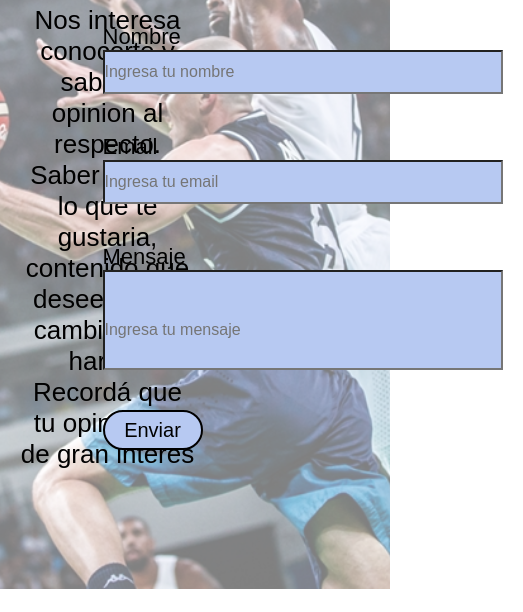
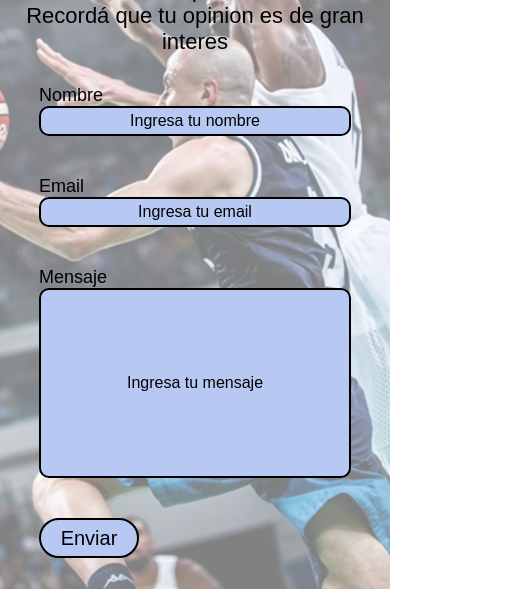
Before and after one commit to lucasdepetris10/proyecto-final-ginobili, a website: page pages/contacto.html in a window 390 px wide. Shown: the part 255-867 px from the top of the page, 523 px wide, since content can reach past the window. Drawn offline with Linux system fonts and the light colour scheme; a web font is replaced by a local one.

Commit message:
responsive mobile contacto

```diff
--- a/pages/contacto.html
+++ b/pages/contacto.html
@@ -39,7 +39,7 @@
                 </div>
                 <div>
                     <label for="mensaje">Mensaje</label>
-                    <input  class="mensajeCuadro" type="text" id="Mensaje" required placeholder="Ingresa tu mensaje">
+                    <input type="text" id="Mensaje" required placeholder="Ingresa tu mensaje">
                 </div>
                 <div>
                     <button type="button">Enviar</button>
--- a/sass/layout/_main-contacto.scss
+++ b/sass/layout/_main-contacto.scss
@@ -45,6 +45,12 @@
     }
     input{
         background-color: map-get($colores, fondoPrincipal);
+        border-radius: 10px;
+        border: $border;
+        &::placeholder{
+            color: black;
+            text-align: center;
+        }
     }
     label{
         font-size: map-get($letras, 4);
@@ -58,28 +64,26 @@
     .form div:nth-child(2) input{
         display: flex;
         flex-direction: column;
-        padding-bottom: 20px;
-        padding-top: 20px;
         font-size: map-get($letras, 1);
         width: 400px;
-        height: 30px;
+        height: 40px;
     }
     .form div:nth-child(3) input{
         display: flex;
         flex-direction: column;
-        padding-bottom: 20px;
-        padding-top: 20px;
         font-size: map-get($letras, 1);
         width: 400px;
-        height: 30px;
+        height: 40px;
     }
     .form div:nth-child(4) input{
         display: flex;
         flex-direction: column;
         width: 400px;
-        height: 100px;
-        padding-top: 20px;
+        height: 140px;
         font-size: map-get($letras, 1);
+        &::placeholder{
+            text-align: center;
+        }
     }
     .form div:nth-child(5) button{
         width: 100px;
--- a/sass/layout/mediaQuerry/_media320.scss
+++ b/sass/layout/mediaQuerry/_media320.scss
@@ -263,4 +263,47 @@
         border-radius: 20px;
     }
 }
+/*MAIN CONTACTO*/
+.contacto{
+    display: flex;
+    flex-direction: column;
+    padding: 20px;
+    height: 800px;
+    gap: .625rem;
+    h1{
+        font-size: map-get($letras, 5);
+        @include self;
+    }
+    p{
+        font-size: map-get($letras, 4);
+    }
+    label{
+        font-size: map-get($letras, 2);
+    }
+    .form div:nth-child(2) input{
+        width: 80vw;
+        height: 30px;
+    }
+    .form div:nth-child(3) input{
+        width: 80vw;
+        height: 30px;
+    }
+    .form div:nth-child(4) input{
+        width: 80vw;
+        height: 190px;
+    }
+    }
+    .form div:nth-child(5) button{
+        width: 80px;
+        height: 30px;
+        font-size: map-get($letras, 2);
+        color: black;
+        background-color: #b7c9f2;
+        border-radius: 20px;
+        border: $border;
+        &:active{
+            background-color: rgba(0, 0, 0, 0.521);
+            color: white;
+        }
+    }
 }
```
Also changed, not shown: css/style.css.
